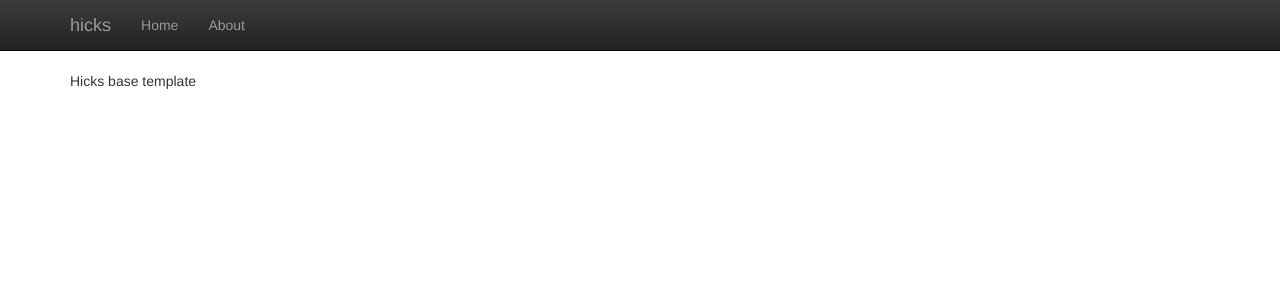
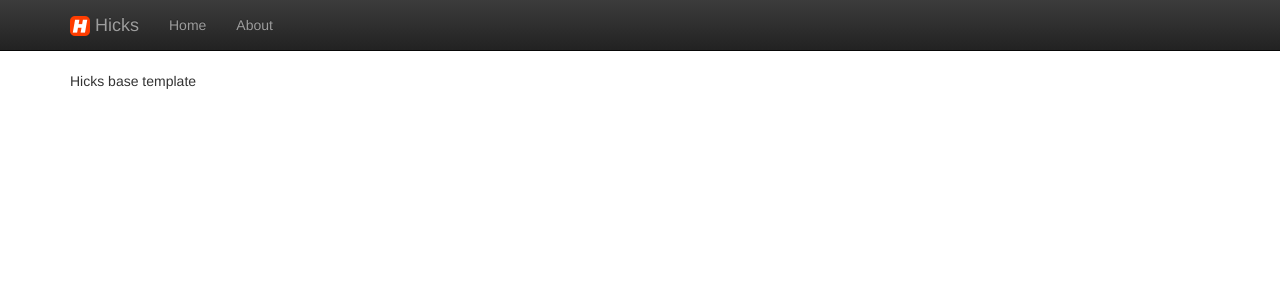
Before and after one commit to sgarrad/hicks, a Django app: page / in a window 1280 px wide. Shown: the top 300 px of the page. Run offline with Django 3.2, Linux system fonts and the light colour scheme; some libraries are stand-ins or nearby versions.

Commit message:
Configuring static files and applying brand logo to base theme
Added ./hicks/static as a static folder to the STATICFILES_DIRS
Added hicks_brand_logo.png, 40x40 image, rescaled in tag to 20x20.
hicks_brand_logo.png was compressed using ImageOptim on MacOS

```diff
--- a/hicks/templates/base.html
+++ b/hicks/templates/base.html
@@ -1,4 +1,4 @@
-<!DOCTYPE html>
+{% load staticfiles %}<!DOCTYPE html>
 <html lang="en">
 <head>
     <meta charset="utf-8">
@@ -32,7 +32,9 @@
                 <span class="icon-bar"></span>
                 <span class="icon-bar"></span>
             </button>
-            <a class="navbar-brand" href="/">hicks</a>
+            <a class="navbar-brand" href="/">
+                <span><img alt="Hicks" width="20" height="20" src="{% static "images/hicks_brand_logo.png" %}"></span>
+                Hicks</a>
         </div>
         <div id="navbar" class="collapse navbar-collapse">
             <ul class="nav navbar-nav">
```
Also changed, not shown: config/settings/common.py (+10 -0 lines), hicks/static/images/hicks_brand_logo.png (added).
